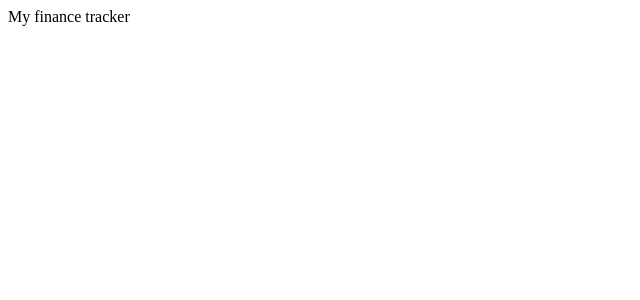
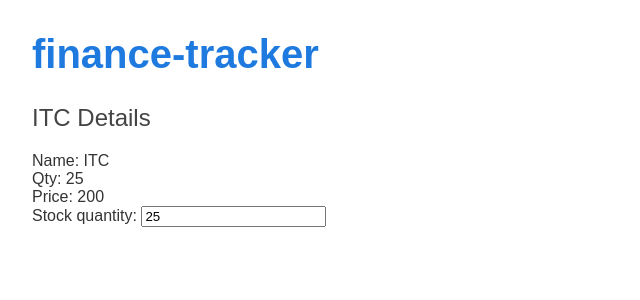
Before and after one commit to Rakshithkakathkar/expense-tracker, an Angular app: page / in a window 1280 px wide. Shown: the top 300 px of the page, without its empty margins (0-640 px from the left). Built offline with nearby package versions, Linux system fonts and the light colour scheme.

Commit message:
Added new stock interface and basic css

```diff
--- a/src/app/app.component.html
+++ b/src/app/app.component.html
@@ -1 +1,2 @@
-My finance tracker
+<h1>{{title}}</h1>
+<app-stocks></app-stocks>
--- /dev/null
+++ b/src/app/stock.ts
@@ -0,0 +1,5 @@
+export interface IStock{
+    name: string;
+    quantity: number;
+    price: number;
+}
--- /dev/null
+++ b/src/app/stocks/stocks.component.html
@@ -0,0 +1,9 @@
+<h2>{{stock.name}} Details</h2>
+<div><span>Name: </span>{{stock.name}}</div>
+<div><span>Qty: </span>{{stock.quantity}}</div>
+<div><span>Price: </span>{{stock.price}}</div>
+
+<div>
+    <label for="quantity">Stock quantity: </label>
+    <input id="quantity" [(ngModel)]="stock.quantity" placeholder="qty">
+</div>
--- /dev/null
+++ b/src/app/stocks/stocks.component.ts
@@ -0,0 +1,22 @@
+import { Component, OnInit } from '@angular/core';
+import { IStock } from '../stock'
+
+@Component({
+  selector: 'app-stocks',
+  templateUrl: './stocks.component.html',
+  styleUrls: ['./stocks.component.scss']
+})
+export class StocksComponent implements OnInit {
+
+  stock: IStock = {
+    name: 'ITC',
+    price: 200,
+    quantity: 25
+  }
+  constructor() { }
+
+  ngOnInit(): void {
+  }
+
+
+}
--- a/src/styles.scss
+++ b/src/styles.scss
@@ -1 +1,23 @@
 /* You can add global styles to this file, and also import other style files */
+/* Application-wide Styles */
+h1 {
+    color: #1f7ae0;
+    font-family: Arial, Helvetica, sans-serif;
+    font-size: 250%;
+  }
+  h2, h3 {
+    color: #444;
+    font-family: Arial, Helvetica, sans-serif;
+    font-weight: lighter;
+  }
+  body {
+    margin: 2em;
+  }
+  body, input[type="text"], button {
+    color: #333;
+    font-family: Cambria, Georgia, serif;
+  }
+  /* everywhere else */
+  * {
+    font-family: Arial, Helvetica, sans-serif;
+  }
```
Also changed, not shown: src/app/app.module.ts (+6 -3 lines), src/app/stocks/stocks.component.scss (added), 1 other file (tests, documents, lock files or other folders).
